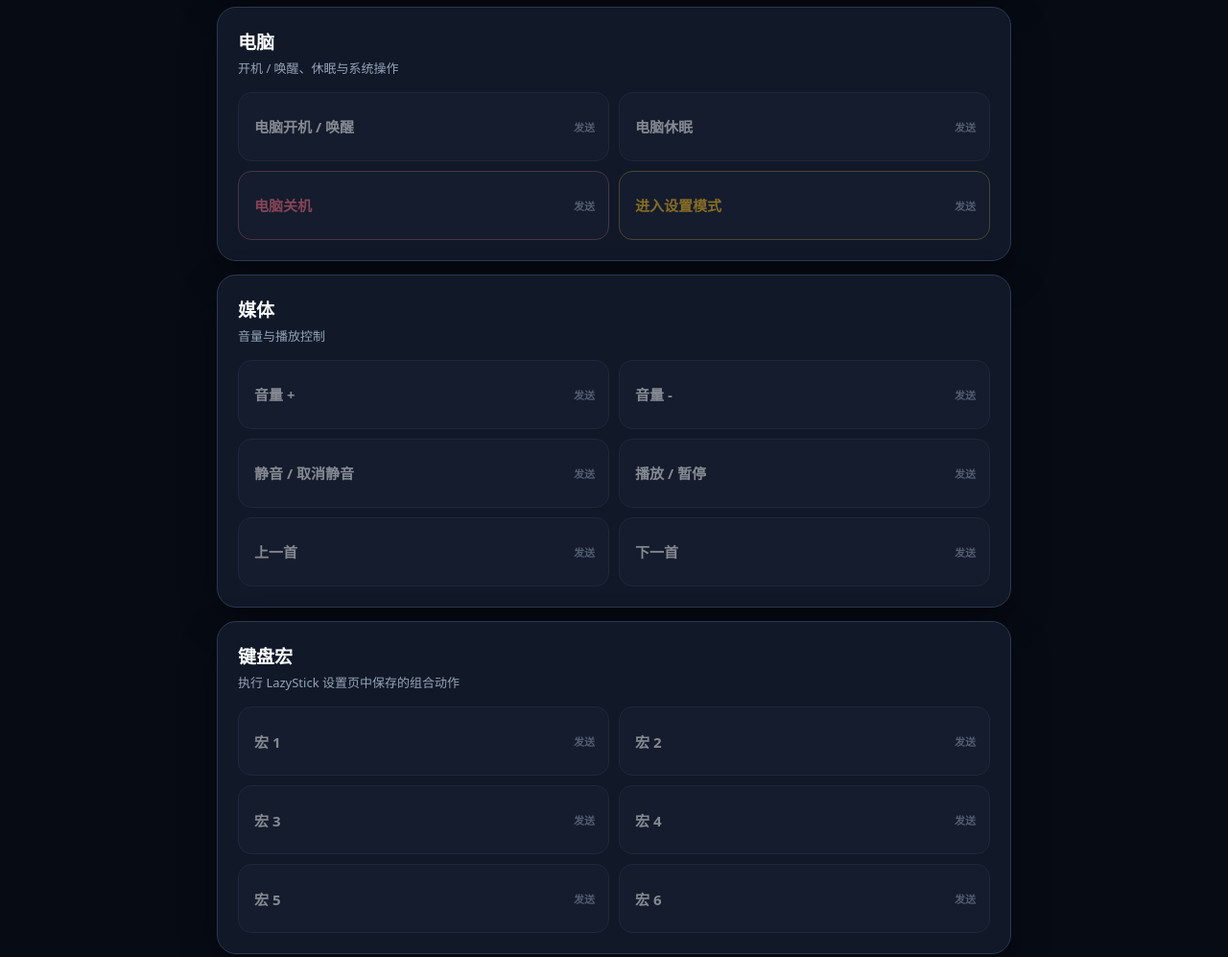
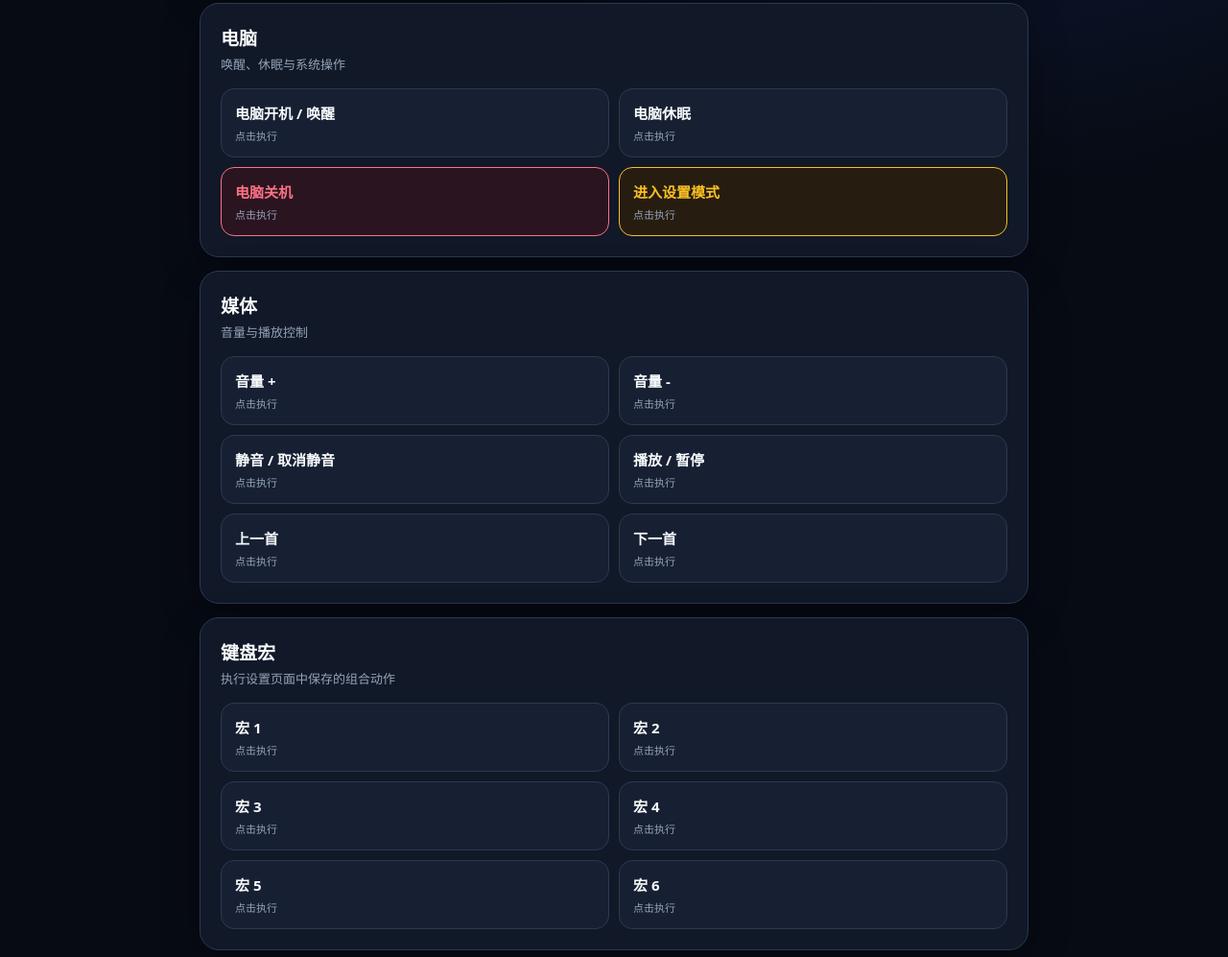
Before and after one commit to hao0527/LazyStick-Remote, a plain HTML site: page index.html in a window 1280 px wide. Shown: the part 580-1577 px from the top of the page at 96% size. Drawn offline with Linux system fonts and the light colour scheme.

Commit message:
优化：统一本地与远程控制界面

```diff
--- a/index.html
+++ b/index.html
@@ -10,18 +10,18 @@
   <style>
     :root{color-scheme:dark;--bg:#070b14;--card:#111827;--surface:#172033;--text:#f8fafc;--muted:#94a3b8;
       --line:#2b3952;--accent:#38bdf8;--accent-dark:#0284c7;--soft:#0c4a6e;--ok:#34d399;--warn:#fbbf24;
-      --danger:#fb7185;--shadow:#0005;--glow:#172554;--overlay:#070b14ed}
+      --danger:#fb7185;--shadow:#0005;--glow:#172554;--overlay:#070b14ed;--danger-bg:#2a1420;--warning-bg:#261d10}
     :root[data-theme="light"]{color-scheme:light;--bg:#eef2f7;--card:#fff;--surface:#f8fafc;--text:#172033;
       --muted:#64748b;--line:#dbe3ef;--accent:#2563eb;--accent-dark:#1d4ed8;--soft:#dbeafe;--ok:#047857;
-      --warn:#a16207;--danger:#be123c;--shadow:#1e3a5f18;--glow:#dbeafe;--overlay:#eff6fff2}
-    *{box-sizing:border-box}body{margin:0;min-height:100vh;background:linear-gradient(180deg,var(--glow),var(--bg) 330px);
-      color:var(--text);font-family:system-ui,-apple-system,"Segoe UI",sans-serif}.shell{width:min(860px,100%);margin:auto;
-      padding:28px 16px 78px}.hero{display:flex;justify-content:space-between;gap:20px;align-items:flex-start;padding:10px 3px 20px}
+      --warn:#a16207;--danger:#be123c;--shadow:#1e3a5f18;--glow:#dbeafe;--overlay:#eff6fff2;--danger-bg:#fff1f2;--warning-bg:#fffbeb}
+    *{box-sizing:border-box}body{margin:0;min-height:100vh;background:radial-gradient(circle at 80% 0,var(--glow) 0,transparent 38%),var(--bg);
+      color:var(--text);font-family:system-ui,-apple-system,"Segoe UI",sans-serif}.shell{width:min(900px,100%);margin:auto;
+      padding:28px 18px 100px}.hero{display:flex;justify-content:space-between;gap:20px;align-items:flex-start;margin-bottom:28px}
     .eyebrow{font-size:12px;font-weight:850;letter-spacing:.14em;color:var(--accent)}h1{margin:7px 0 8px;
       font-size:clamp(31px,8vw,46px);letter-spacing:-.045em}.subtitle{margin:0;color:var(--muted);line-height:1.65}
-    .hero-tools{display:flex;gap:9px;align-items:center;flex-wrap:wrap;justify-content:flex-end}.icon-button,.settings-button{
-      border:1px solid var(--line);border-radius:11px;background:var(--card);color:var(--text);font:inherit;font-weight:750;
-      padding:10px 12px;cursor:pointer;box-shadow:0 10px 30px var(--shadow)}.icon-button{width:43px;padding:10px 0}
+    .hero-tools{display:flex;gap:7px;align-items:center;flex-wrap:wrap;justify-content:flex-end}.icon-button,.settings-button{
+      border:1px solid var(--line);border-radius:999px;background:var(--card);color:var(--accent);font:inherit;font-size:12px;
+      font-weight:700;padding:7px 10px;cursor:pointer}.icon-button:hover,.settings-button:hover{border-color:var(--accent)}
     .status-row{display:flex;align-items:center;justify-content:space-between;gap:14px;margin:2px 0 15px;padding:13px 15px;
       border:1px solid var(--line);border-radius:14px;background:var(--card);box-shadow:0 12px 32px var(--shadow)}
     .status-main{display:flex;flex:1;align-items:flex-start;gap:10px;min-width:0}.status-text{min-width:0}.status-detail{margin-top:3px;
@@ -43,21 +43,21 @@
     .primary{flex:1;border:0;background:var(--accent);color:#fff}.primary:hover{background:var(--accent-dark)}.secondary{border:1px solid var(--line);
       background:var(--surface);color:var(--text)}.group{margin:14px 0;padding:21px;border:1px solid var(--line);border-radius:20px;
       background:var(--card);box-shadow:0 15px 40px var(--shadow)}.group-head{margin-bottom:15px}.grid{display:grid;
-      grid-template-columns:repeat(2,minmax(0,1fr));gap:10px}.action{position:relative;min-height:72px;border:1px solid var(--line);
-      border-radius:14px;background:var(--surface);color:var(--text);font:inherit;font-size:15px;font-weight:780;text-align:left;
-      padding:15px 16px;cursor:pointer;transition:transform .12s,border-color .12s,background .12s}.action::after{content:"发送";
-      position:absolute;right:14px;top:50%;transform:translateY(-50%);font-size:11px;color:var(--muted);font-weight:700}
+      grid-template-columns:repeat(2,minmax(0,1fr));gap:10px}.action{min-height:72px;border:1px solid var(--line);
+      border-radius:14px;background:var(--surface);color:var(--text);font:inherit;font-size:15px;font-weight:700;text-align:left;
+      padding:13px 14px;cursor:pointer;touch-action:manipulation;transition:transform .12s,border-color .12s,background .12s}
+    .action small{display:block;color:var(--muted);font-size:11px;font-weight:500;margin-top:5px}
     .action:hover{transform:translateY(-1px);border-color:var(--accent);background:color-mix(in srgb,var(--surface) 84%,var(--soft))}
-    .action:active{transform:translateY(0)}.action:disabled{opacity:.5;cursor:not-allowed;transform:none}.action.danger{border-color:color-mix(in srgb,var(--danger) 42%,var(--line));
-      color:var(--danger)}.action.warning{border-color:color-mix(in srgb,var(--warn) 42%,var(--line));color:var(--warn)}
+    .action:active{transform:scale(.98)}.action:focus-visible{outline:3px solid #38bdf855;outline-offset:2px}.action:disabled{opacity:.5;cursor:not-allowed;transform:none}.action.danger{border-color:var(--danger);
+      color:var(--danger);background:var(--danger-bg)}.action.warning{border-color:var(--warn);color:var(--warn);background:var(--warning-bg)}
     .privacy{margin-top:18px;padding:14px 16px;border-radius:13px;background:var(--soft);color:var(--muted);font-size:12px;
       line-height:1.7}.privacy strong{color:var(--text)}[hidden]{display:none!important}.toast{position:fixed;z-index:30;left:50%;bottom:24px;
       width:min(520px,calc(100% - 28px));transform:translate(-50%,20px);opacity:0;pointer-events:none;padding:13px 16px;
       border:1px solid var(--line);border-radius:13px;background:var(--card);color:var(--text);box-shadow:0 22px 70px var(--shadow);
       transition:.2s}.toast.show{opacity:1;transform:translate(-50%,0)}.toast.error{border-color:var(--danger);color:var(--danger)}
     @media(max-width:600px){.shell{padding:18px 12px 66px}.hero{display:block}.hero-tools{justify-content:flex-start;margin-top:15px}
-      .endpoint{display:none}.status-row{align-items:stretch;flex-direction:column}.status-tools{justify-content:flex-end}.settings,.group{padding:17px 14px;border-radius:16px}.form-grid{grid-template-columns:1fr}.grid{grid-template-columns:1fr}
-      .action{min-height:62px}}@media(prefers-reduced-motion:reduce){*{transition:none!important}}
+      .endpoint{display:none}.status-row{align-items:stretch;flex-direction:column}.status-tools{justify-content:flex-end}.settings,.group{padding:17px 14px;border-radius:16px}.form-grid{grid-template-columns:1fr}.grid{grid-template-columns:repeat(2,minmax(0,1fr))}
+      .action{min-height:68px;padding:11px}}@media(prefers-reduced-motion:reduce){*{transition:none!important}}
   </style>
 </head>
 <body>
@@ -66,7 +66,7 @@
       <div><span class="eyebrow">BEMFA REMOTE</span><h1>LazyStick 远程控制</h1>
         <p class="subtitle">通过巴法云控制设备，不要求手机与 LazyStick 位于同一局域网。</p></div>
       <div class="hero-tools">
-        <button id="theme-toggle" class="icon-button" type="button" aria-label="切换明暗主题">☀</button>
+        <button id="theme-toggle" class="icon-button" type="button" aria-label="切换明暗主题">☀ 切换明色</button>
         <button id="settings-toggle" class="settings-button" type="button" aria-expanded="false">巴法云配置</button>
       </div>
     </header>
@@ -94,29 +94,29 @@
       </form>
     </section>
 
-    <section class="group"><div class="group-head"><h2>电脑</h2><p>开机 / 唤醒、休眠与系统操作</p></div><div class="grid">
-      <button class="action" type="button" data-label="电脑开机 / 唤醒" data-payloads="on#1">电脑开机 / 唤醒</button>
-      <button class="action" type="button" data-label="电脑休眠" data-payloads="on#2">电脑休眠</button>
-      <button class="action danger" type="button" data-label="电脑关机" data-payloads="on#3" data-confirm="将向电脑发送关机指令，请先保存工作。确定继续吗？">电脑关机</button>
-      <button class="action warning" type="button" data-label="进入设置模式" data-payloads="on#4" data-confirm="设备会重启并离线，之后必须在设备附近连接其配网热点。确定继续吗？">进入设置模式</button>
+    <section class="group"><div class="group-head"><h2>电脑</h2><p>唤醒、休眠与系统操作</p></div><div class="grid">
+      <button class="action" type="button" data-label="电脑开机 / 唤醒" data-payloads="on#1"><span>电脑开机 / 唤醒</span><small>点击执行</small></button>
+      <button class="action" type="button" data-label="电脑休眠" data-payloads="on#2"><span>电脑休眠</span><small>点击执行</small></button>
+      <button class="action danger" type="button" data-label="电脑关机" data-payloads="on#3" data-confirm="将向电脑发送关机指令，请先保存工作。确定继续吗？"><span>电脑关机</span><small>点击执行</small></button>
+      <button class="action warning" type="button" data-label="进入设置模式" data-payloads="on#4" data-confirm="设备会重启并离线，之后必须在设备附近连接其配网热点。确定继续吗？"><span>进入设置模式</span><small>点击执行</small></button>
     </div></section>
 
     <section class="group"><div class="group-head"><h2>媒体</h2><p>音量与播放控制</p></div><div class="grid">
-      <button class="action" type="button" data-label="音量 +" data-payloads="on#6|on#x#xx#1">音量 +</button>
-      <button class="action" type="button" data-label="音量 -" data-payloads="on#6|on#x#xx#2">音量 -</button>
-      <button class="action" type="button" data-label="静音 / 取消静音" data-payloads="on#6|on#x#xx#0">静音 / 取消静音</button>
-      <button class="action" type="button" data-label="播放 / 暂停" data-payloads="on#6|on#x#xx#5">播放 / 暂停</button>
-      <button class="action" type="button" data-label="上一首" data-payloads="on#6|on#x#xx#4">上一首</button>
-      <button class="action" type="button" data-label="下一首" data-payloads="on#6|on#x#xx#3">下一首</button>
+      <button class="action" type="button" data-label="音量 +" data-payloads="on#6|on#x#xx#1"><span>音量 +</span><small>点击执行</small></button>
+      <button class="action" type="button" data-label="音量 -" data-payloads="on#6|on#x#xx#2"><span>音量 -</span><small>点击执行</small></button>
+      <button class="action" type="button" data-label="静音 / 取消静音" data-payloads="on#6|on#x#xx#0"><span>静音 / 取消静音</span><small>点击执行</small></button>
+      <button class="action" type="button" data-label="播放 / 暂停" data-payloads="on#6|on#x#xx#5"><span>播放 / 暂停</span><small>点击执行</small></button>
+      <button class="action" type="button" data-label="上一首" data-payloads="on#6|on#x#xx#4"><span>上一首</span><small>点击执行</small></button>
+      <button class="action" type="button" data-label="下一首" data-payloads="on#6|on#x#xx#3"><span>下一首</span><small>点击执行</small></button>
     </div></section>
 
-    <section class="group"><div class="group-head"><h2>键盘宏</h2><p>执行 LazyStick 设置页中保存的组合动作</p></div><div class="grid">
-      <button class="action" type="button" data-label="宏 1" data-payloads="on#7|on#x#xx#0">宏 1</button>
-      <button class="action" type="button" data-label="宏 2" data-payloads="on#7|on#x#xx#1">宏 2</button>
-      <button class="action" type="button" data-label="宏 3" data-payloads="on#7|on#x#xx#2">宏 3</button>
-      <button class="action" type="button" data-label="宏 4" data-payloads="on#7|on#x#xx#3">宏 4</button>
-      <button class="action" type="button" data-label="宏 5" data-payloads="on#7|on#x#xx#4">宏 5</button>
-      <button class="action" type="button" data-label="宏 6" data-payloads="on#7|on#x#xx#5">宏 6</button>
+    <section class="group"><div class="group-head"><h2>键盘宏</h2><p>执行设置页面中保存的组合动作</p></div><div class="grid">
+      <button class="action" type="button" data-label="宏 1" data-payloads="on#7|on#x#xx#0"><span>宏 1</span><small>点击执行</small></button>
+      <button class="action" type="button" data-label="宏 2" data-payloads="on#7|on#x#xx#1"><span>宏 2</span><small>点击执行</small></button>
+      <button class="action" type="button" data-label="宏 3" data-payloads="on#7|on#x#xx#2"><span>宏 3</span><small>点击执行</small></button>
+      <button class="action" type="button" data-label="宏 4" data-payloads="on#7|on#x#xx#3"><span>宏 4</span><small>点击执行</small></button>
+      <button class="action" type="button" data-label="宏 5" data-payloads="on#7|on#x#xx#4"><span>宏 5</span><small>点击执行</small></button>
+      <button class="action" type="button" data-label="宏 6" data-payloads="on#7|on#x#xx#5"><span>宏 6</span><small>点击执行</small></button>
     </div></section>
 
     <aside class="privacy"><strong>工作方式：</strong>此页面通过巴法云官方 HTTPS 接口发送指令并查询主题订阅状态，
@@ -158,14 +158,14 @@
         clearTimeout(toastTimer);toast.textContent=message;toast.className='toast show'+(isError?' error':'');
         toastTimer=setTimeout(()=>toast.className='toast',3600);
       }
-      function setBusy(value){busy=value;actionButtons.forEach(button=>button.disabled=value||!configured());
+      function setBusy(value){busy=value;actionButtons.forEach(button=>button.disabled=value);
         refreshStatus.disabled=value||!configured()||statusRequest!==null}
       function setSettingsVisible(visible){settings.hidden=!visible;settingsToggle.setAttribute('aria-expanded',String(visible));
         settingsToggle.textContent=visible?'收起配置':'巴法云配置'}
       function applyTheme(theme){
         const next=theme==='light'?'light':'dark';document.documentElement.dataset.theme=next;
         document.querySelector('meta[name="theme-color"]').content=next==='dark'?'#070b14':'#eef2f7';
-        document.getElementById('theme-toggle').textContent=next==='dark'?'☀':'☾';
+        document.getElementById('theme-toggle').textContent=next==='dark'?'☀ 切换明色':'☾ 切换暗色';
       }
       function loadConfig(){
         try{const saved=JSON.parse(storageGet(STORAGE_KEY)||'{}');config={uid:saved.uid||'',topic:saved.topic||''}}catch{config={uid:'',topic:''}}
```
